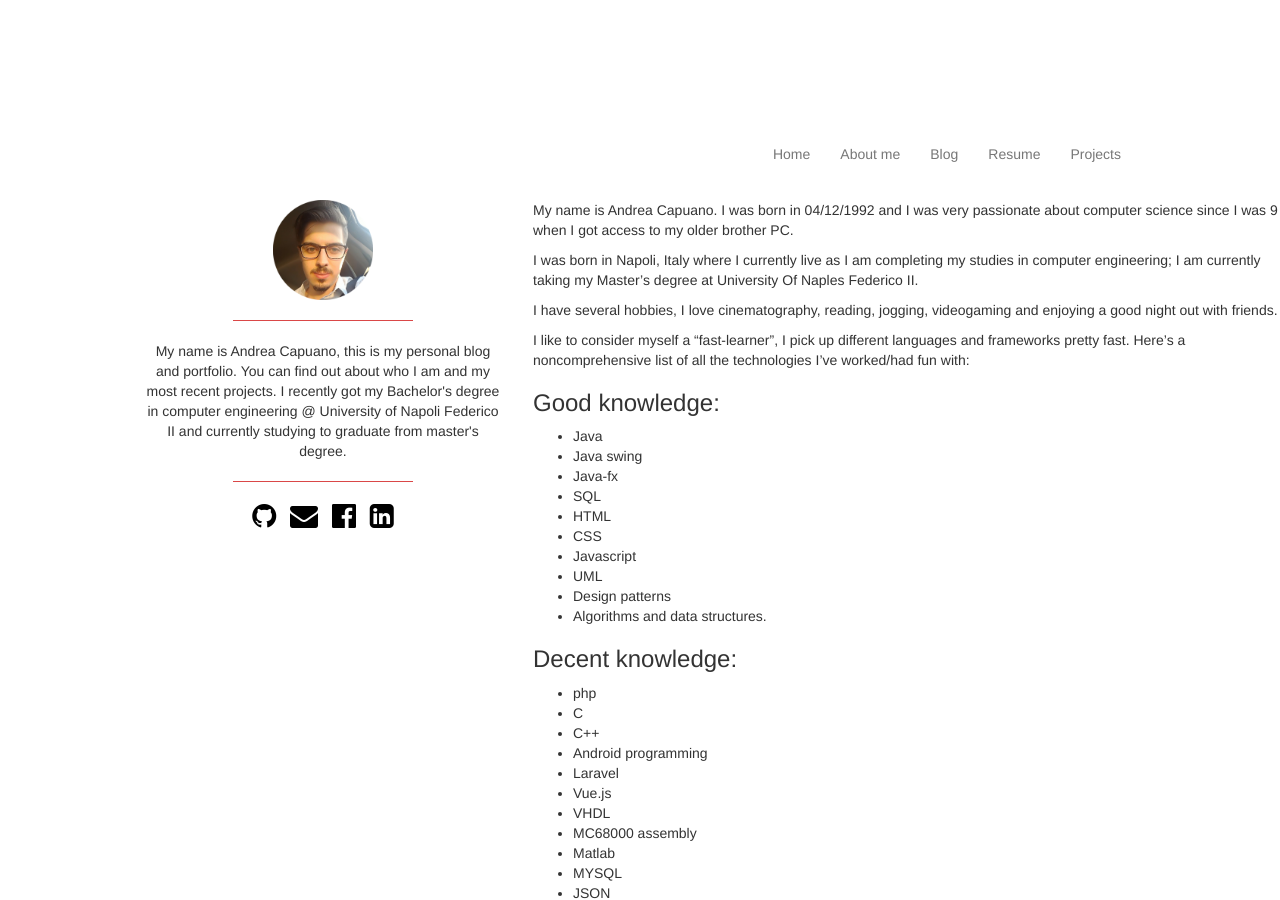
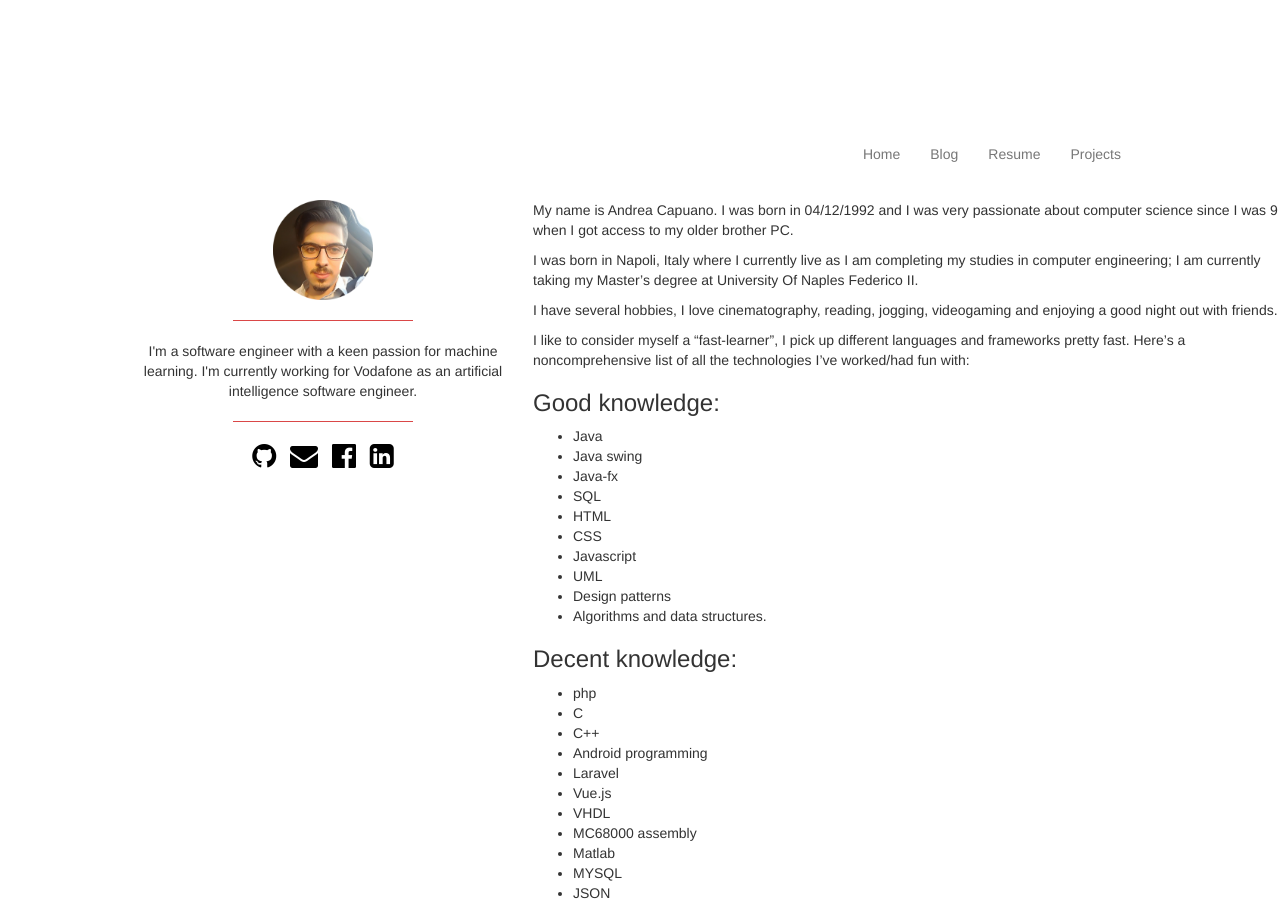
Before and after one commit to arocketman/arocketman.github.io, a Jekyll site: the page built from about/index.md, in a window 1280 px wide and 900 px high. Built offline with Jekyll 4.4.1, drawn with Linux system fonts in a browser that asks for light colours; nearby versions of some CDN libraries; some web fonts are replaced.

Commit message:
minor changes

```diff
--- a/_config.yml
+++ b/_config.yml
@@ -16,9 +16,7 @@
 title: Andrea Capuano | Software & Web developer.
 email: andrealfie@gmail.com
 description: > # this means to ignore newlines until "baseurl:"
-  My name is Andrea Capuano, this is my personal blog and portfolio. You can find out about who I am and
-  my most recent projects. I recently got my Bachelor's degree in computer engineering @ University
-  of Napoli Federico II and currently studying to graduate from master's degree.
+  I'm a software engineer with a keen passion for machine learning. I'm currently working for Vodafone as an artificial intelligence software engineer.
 baseurl: "" # the subpath of your site, e.g. /blog
 url: "http://arocketman.github.com" # the base hostname & protocol for your site
 twitter_username:
--- a/_includes/header.html
+++ b/_includes/header.html
@@ -27,9 +27,8 @@
     <div class="collapse navbar-collapse" id="menu-collapse">
       <ul class="navigation navbar-nav nav navbar-right">
 			<li><a href="{{site.baseurl}}/">Home</a></li>
-			<li><a href="{{site.baseurl}}/about/">About me</a></li>
 			<li><a href="{{site.baseurl}}/blog/">Blog</a></li>
-			<li><a href="#">Resume</a></li>
+			<li><a href="https://www.linkedin.com/in/andrea-capuano92/">Resume</a></li>
 			<li><a href="{{site.baseurl}}/projects/">Projects</a></li>
 	    </ul>
     </div><!-- /.navbar-collapse -->
```
Also changed, not shown: Gemfile.lock.
